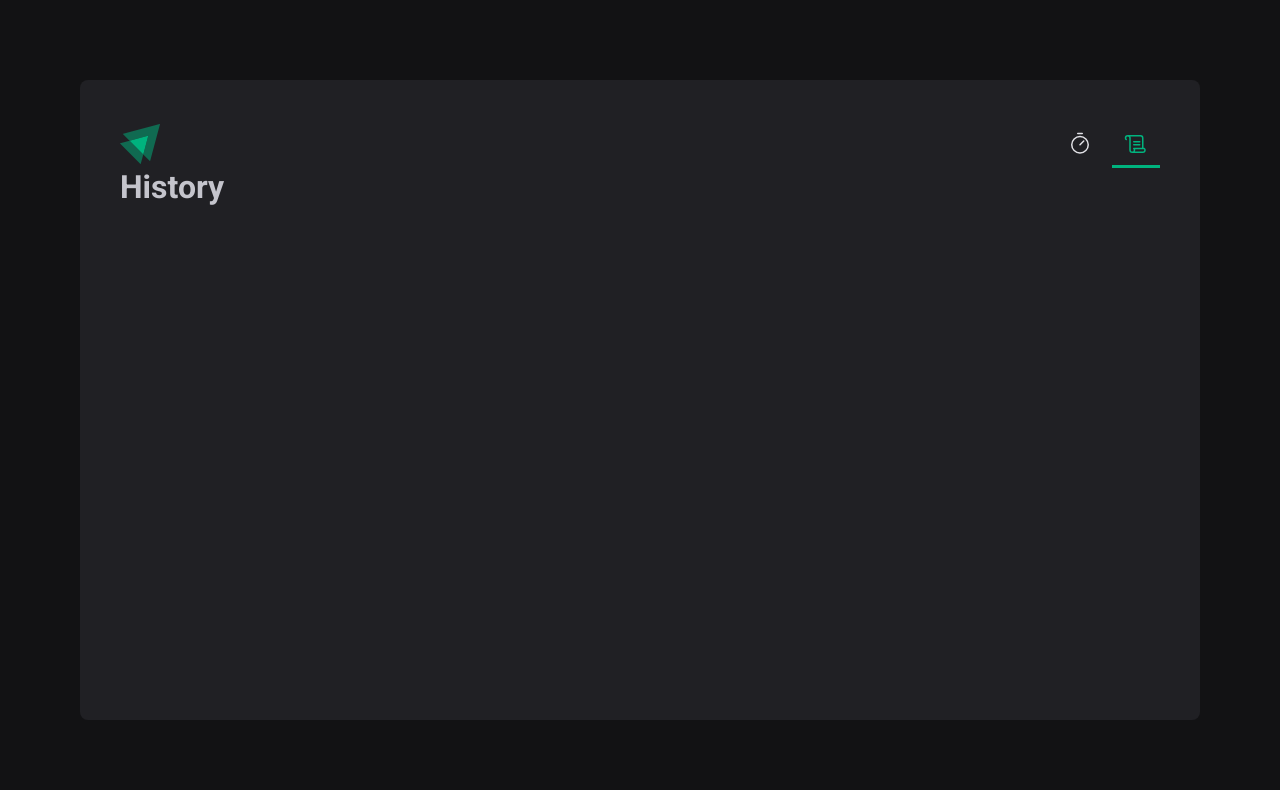
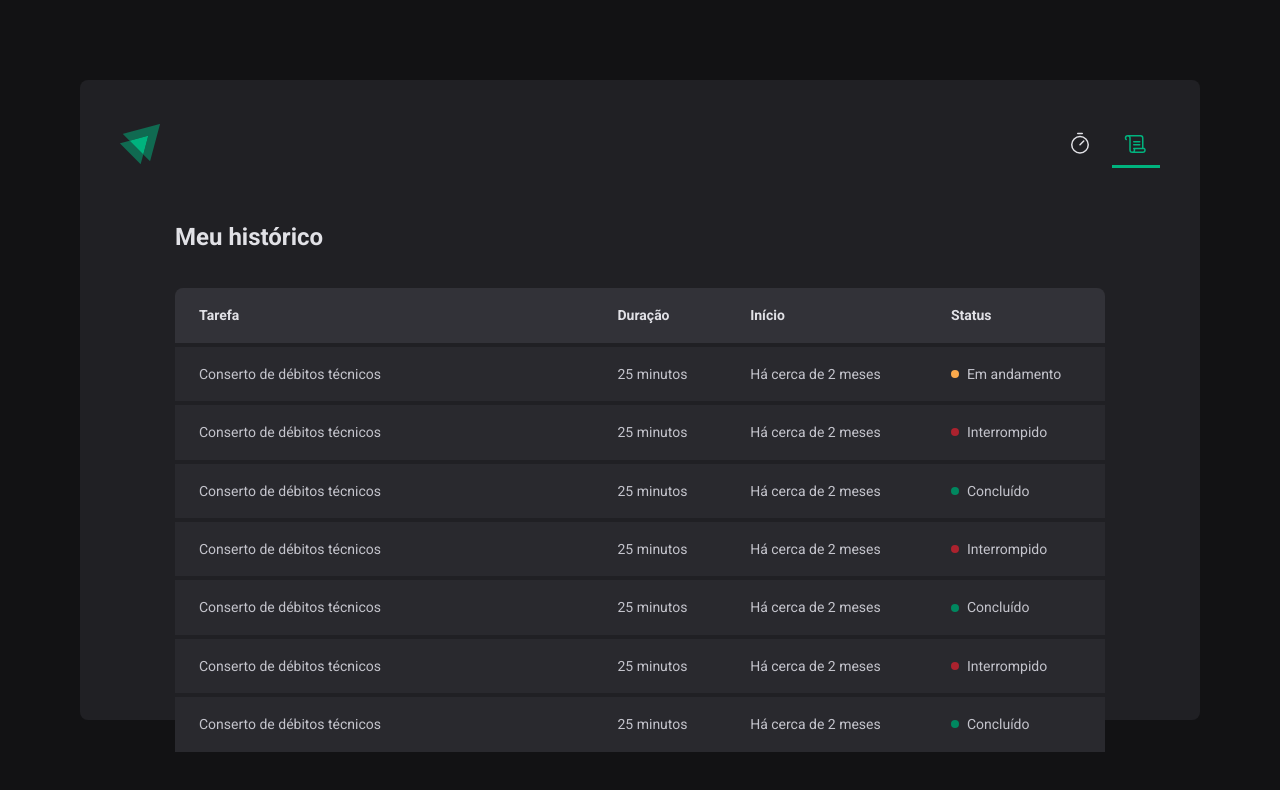
Before and after one commit to henriquebortoletto/timer, a React (Vite) app: page /history in a window 1280 px wide. Shown: the top 790 px of the page. Built offline with nearby package versions, Linux system fonts and the light colour scheme.

Commit message:
feat: componente page de historico com componentizacao da tabela

```diff
--- a/src/pages/History/index.tsx
+++ b/src/pages/History/index.tsx
@@ -2,7 +2,77 @@ import * as S from "./styles";
 
 const History = () => (
   <S.Wrapper>
-    <h1>History</h1>
+    <S.Title>Meu histórico</S.Title>
+    <S.TableWrapper>
+      <S.Table>
+        <S.TableHead>
+          <S.TableRow>
+            <S.TableTh>Tarefa</S.TableTh>
+            <S.TableTh>Duração</S.TableTh>
+            <S.TableTh>Início</S.TableTh>
+            <S.TableTh>Status</S.TableTh>
+          </S.TableRow>
+        </S.TableHead>
+        <S.TableBody>
+          <S.TableRow>
+            <S.TableCell>Conserto de débitos técnicos</S.TableCell>
+            <S.TableCell>25 minutos</S.TableCell>
+            <S.TableCell>Há cerca de 2 meses</S.TableCell>
+            <S.TableCell>
+              <S.Status color="yellow">Em andamento</S.Status>
+            </S.TableCell>
+          </S.TableRow>
+          <S.TableRow>
+            <S.TableCell>Conserto de débitos técnicos</S.TableCell>
+            <S.TableCell>25 minutos</S.TableCell>
+            <S.TableCell>Há cerca de 2 meses</S.TableCell>
+            <S.TableCell>
+              <S.Status color="red">Interrompido</S.Status>
+            </S.TableCell>
+          </S.TableRow>
+          <S.TableRow>
+            <S.TableCell>Conserto de débitos técnicos</S.TableCell>
+            <S.TableCell>25 minutos</S.TableCell>
+            <S.TableCell>Há cerca de 2 meses</S.TableCell>
+            <S.TableCell>
+              <S.Status color="green">Concluído</S.Status>
+            </S.TableCell>
+          </S.TableRow>
+          <S.TableRow>
+            <S.TableCell>Conserto de débitos técnicos</S.TableCell>
+            <S.TableCell>25 minutos</S.TableCell>
+            <S.TableCell>Há cerca de 2 meses</S.TableCell>
+            <S.TableCell>
+              <S.Status color="red">Interrompido</S.Status>
+            </S.TableCell>
+          </S.TableRow>
+          <S.TableRow>
+            <S.TableCell>Conserto de débitos técnicos</S.TableCell>
+            <S.TableCell>25 minutos</S.TableCell>
+            <S.TableCell>Há cerca de 2 meses</S.TableCell>
+            <S.TableCell>
+              <S.Status color="green">Concluído</S.Status>
+            </S.TableCell>
+          </S.TableRow>
+          <S.TableRow>
+            <S.TableCell>Conserto de débitos técnicos</S.TableCell>
+            <S.TableCell>25 minutos</S.TableCell>
+            <S.TableCell>Há cerca de 2 meses</S.TableCell>
+            <S.TableCell>
+              <S.Status color="red">Interrompido</S.Status>
+            </S.TableCell>
+          </S.TableRow>
+          <S.TableRow>
+            <S.TableCell>Conserto de débitos técnicos</S.TableCell>
+            <S.TableCell>25 minutos</S.TableCell>
+            <S.TableCell>Há cerca de 2 meses</S.TableCell>
+            <S.TableCell>
+              <S.Status color="green">Concluído</S.Status>
+            </S.TableCell>
+          </S.TableRow>
+        </S.TableBody>
+      </S.Table>
+    </S.TableWrapper>
   </S.Wrapper>
 );
 
--- a/src/pages/History/styles.ts
+++ b/src/pages/History/styles.ts
@@ -1,3 +1,99 @@
-import styled from "styled-components";
+import styled, { css } from "styled-components";
 
-export const Wrapper = styled.main``;
+export const Wrapper = styled.main`
+  width: 100%;
+  max-width: 93rem;
+  flex: 1;
+  padding: 5rem 0 2.8rem;
+  margin-inline: auto;
+`;
+
+export const Title = styled.h1`
+  font-weight: 700;
+  line-height: 160%;
+  margin-bottom: 3.2rem;
+
+  ${({ theme }) => css`
+    font-size: ${theme.font.sizes.xlarge};
+    color: ${theme.colors.gray[100]};
+  `}
+`;
+
+export const TableWrapper = styled.div`
+  overflow: auto;
+`;
+
+export const Table = styled.table`
+  width: 100%;
+  min-width: 60rem;
+  border-collapse: collapse;
+`;
+
+export const TableRow = styled.tr``;
+
+export const TableHead = styled.thead``;
+
+export const TableTh = styled.th`
+  font-weight: 700;
+  text-align: left;
+  line-height: 160%;
+  padding: 1.6rem 2.4rem;
+
+  &:first-child {
+    border-top-left-radius: 8px;
+  }
+
+  &:last-child {
+    border-top-right-radius: 8px;
+  }
+
+  ${({ theme }) => css`
+    font-size: ${theme.font.sizes.small};
+    color: ${theme.colors.gray[100]};
+    background-color: ${theme.colors.gray[600]};
+  `}
+`;
+
+export const TableBody = styled.tbody``;
+
+export const TableCell = styled.td`
+  font-weight: 400;
+  line-height: 160%;
+  padding: 1.6rem 2.4rem;
+
+  ${({ theme }) => css`
+    font-size: ${theme.font.sizes.small};
+    color: ${theme.colors.gray[300]};
+    background-color: ${theme.colors.gray[700]};
+    border-top: 4px solid ${theme.colors.gray[800]};
+  `}
+
+  &:first-child {
+    width: 45%;
+  }
+`;
+
+const STATUS_COLORS = {
+  green: "green",
+  red: "red",
+  yellow: "yellow",
+} as const;
+
+interface StatusProps {
+  color: keyof typeof STATUS_COLORS;
+}
+
+export const Status = styled.span<StatusProps>`
+  display: flex;
+  align-items: center;
+  gap: 0.8rem;
+
+  &::before {
+    content: "";
+    width: 0.8rem;
+    height: 0.8rem;
+    border-radius: 50%;
+    background-color: ${({ theme, color }) =>
+      theme.colors[STATUS_COLORS[color]][500]};
+  }
+`;
```
Also changed, not shown: 1 other file (tests, documents, lock files or other folders).
